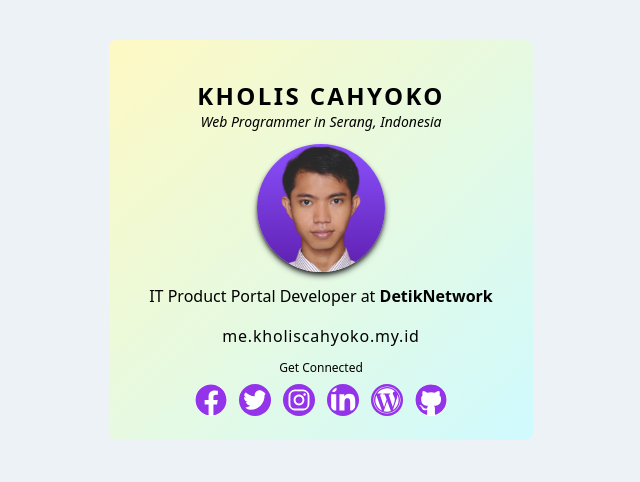
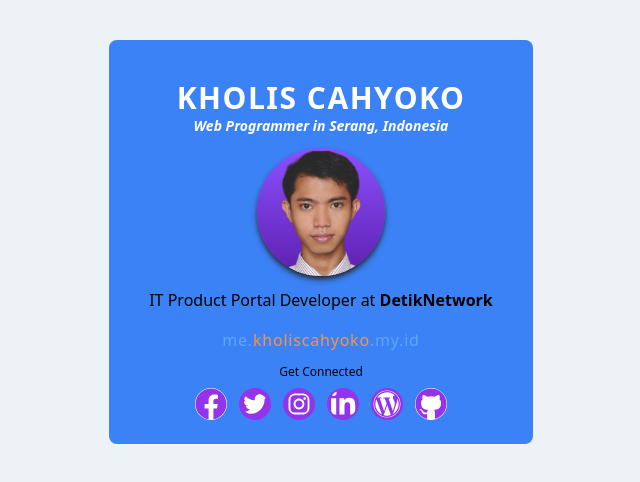
Before and after one commit to kholiscahyoko/tailwindcss-profile-landing-page, a website: page index.html in a window 1280 px wide. Shown: the whole page, without its empty margins (319-959 px from the left). Drawn offline with Linux system fonts and the light colour scheme.

Commit message:
done the lean startup cover like

```diff
--- a/index.html
+++ b/index.html
@@ -10,15 +10,15 @@
 </head>
 <body>
     <div class="flex items-center justify-center">
-        <div class="bg-gradient-to-br from-yellow-100 to-cyan-100 mt-10 px-10 rounded-lg">
+        <div class="bg-blue-500 mt-10 px-10 rounded-lg">
             <div class="flex items-center justify-center pt-10 flex-col text-center">
-                <h1 class="tracking-widest font-bold text-2xl">KHOLIS CAHYOKO</h1>
-                <h2 class="text-sm italic">Web Programmer in Serang, Indonesia</h2>
+                <h1 class="tracking-wider text-white font-bold text-3xl">KHOLIS CAHYOKO</h1>
+                <h2 class="text-sm text-white font-semibold italic">Web Programmer in Serang, Indonesia</h2>
                 <img src="public/img/pas 1x1.png" alt="Kholis Cahyoko" class="rounded-full shadow-md shadow-zinc-800 w-32 mt-3">
                 <h2 class="text-md pb-4 mt-3">
                     IT Product Portal Developer at <a href="https://www.detik.com" class="font-semibold hover:underline hover:decoration-sky-500 hover:decoration-2">DetikNetwork</a>
                 </h2>
-                <a href="https://me.kholiscahyoko.my.id" class="tracking-wider hover:underline hover:decoration-sky-500 hover:decoration-2">me.kholiscahyoko.my.id</a>
+                <a href="https://me.kholiscahyoko.my.id" class="tracking-wider text-blue-400 hover:underline hover:decoration-sky-500 hover:decoration-2">me.<span class="text-orange-400">kholiscahyoko</span>.my.id</a>
             </div>
             <div class="flex items-center justify-center mt-3 mb-6 flex-col">
                 <h1 class="text-xs">Get Connected</h1>
```
Also changed, not shown: public/css/tailwind.css.
